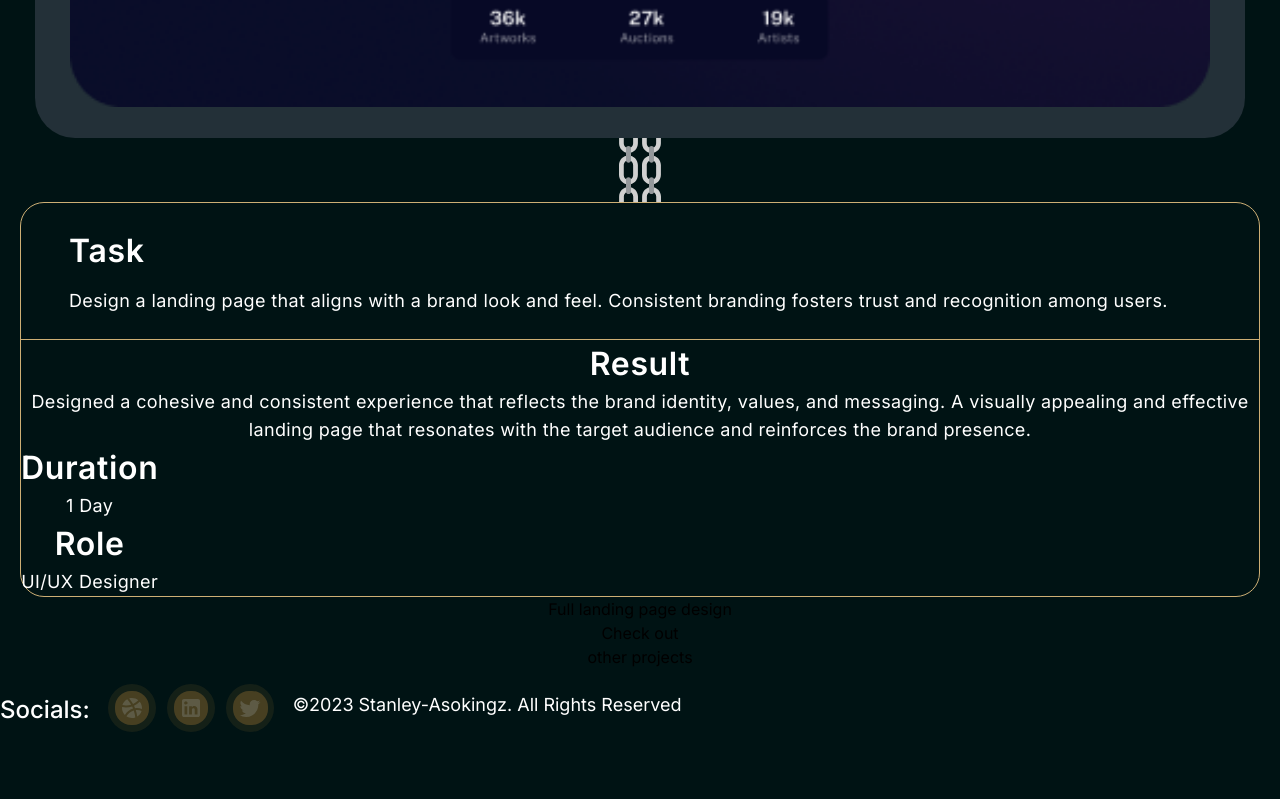
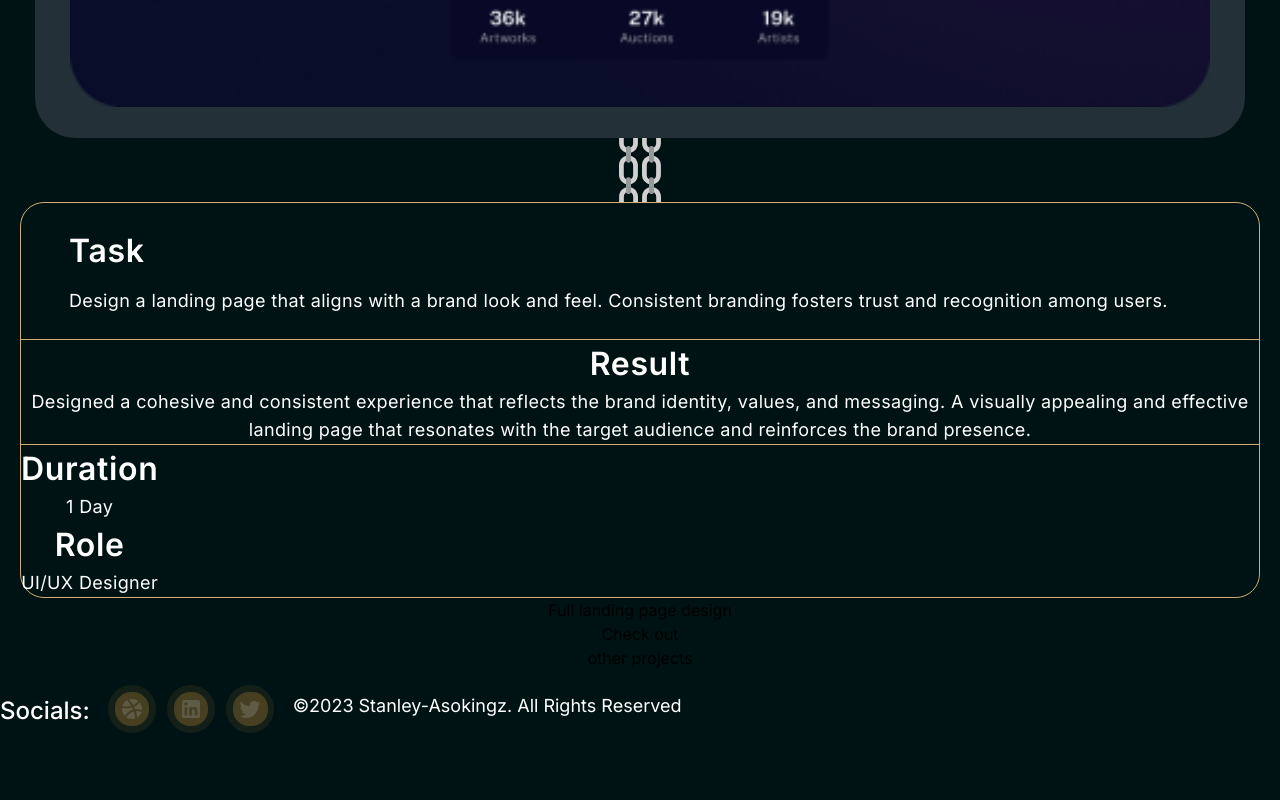
Before and after one commit to Maxwell011/portfolio-design, a Next.js app: page /market in a window 1280 px wide. Shown: the part 1024-1824 px from the top of the page. Built offline with nearby package versions, Linux system fonts and the light colour scheme.

Commit message:
Refactor MarketPlace page layout

```diff
--- a/src/app/market/page.tsx
+++ b/src/app/market/page.tsx
@@ -27,7 +27,8 @@ export default function MarketPlace() {
         <Chain />
         <Chain />
       </div>
-      <div className="border flex w-[1240px] flex-col items-start rounded-3xl border-solid border-gold">
+      <div className="border flex w-[1240px] flex-col items-start rounded-3xl border-solid border-gold border-b-[#CDAF75] border-b">
+        <div className="border-b-[#CDAF75] border-b border-solid">
           <div className="flex flex-col items-start gap-3 self-stretch px-12 py-6 border-b-[#CDAF75] border-b border-solid">
             <h2 className="text-white text-[32px] font-semibold tracking-[0.64px]">
               Task
@@ -47,6 +48,7 @@ export default function MarketPlace() {
               effective landing page that resonates with the target audience and
               reinforces the brand presence.
             </p>
+          </div>
         </div>
         <div>
           <h2 className="text-white text-[32px] font-semibold tracking-[0.64px]">
```
Lines whose indentation alone changed are shown as unchanged.
